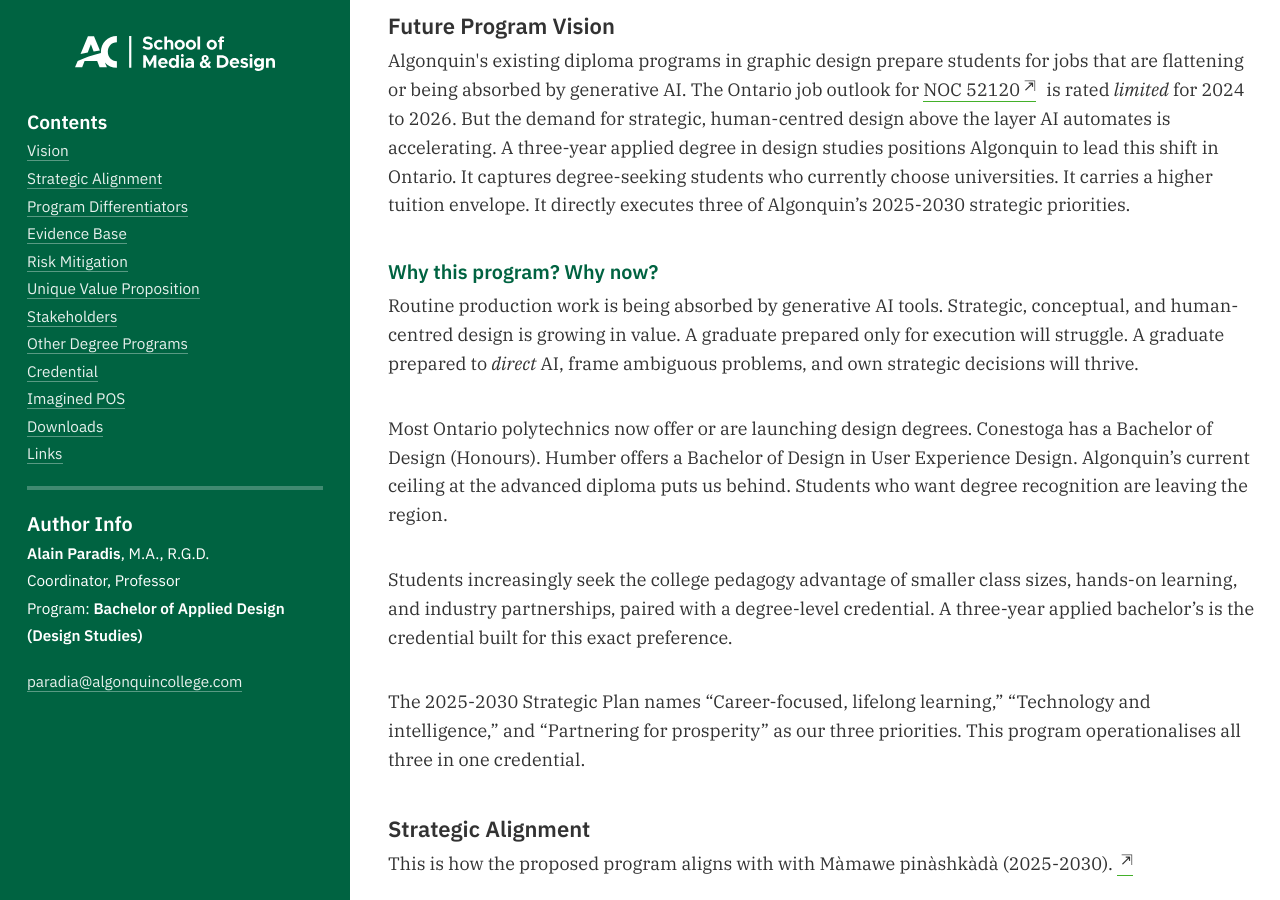
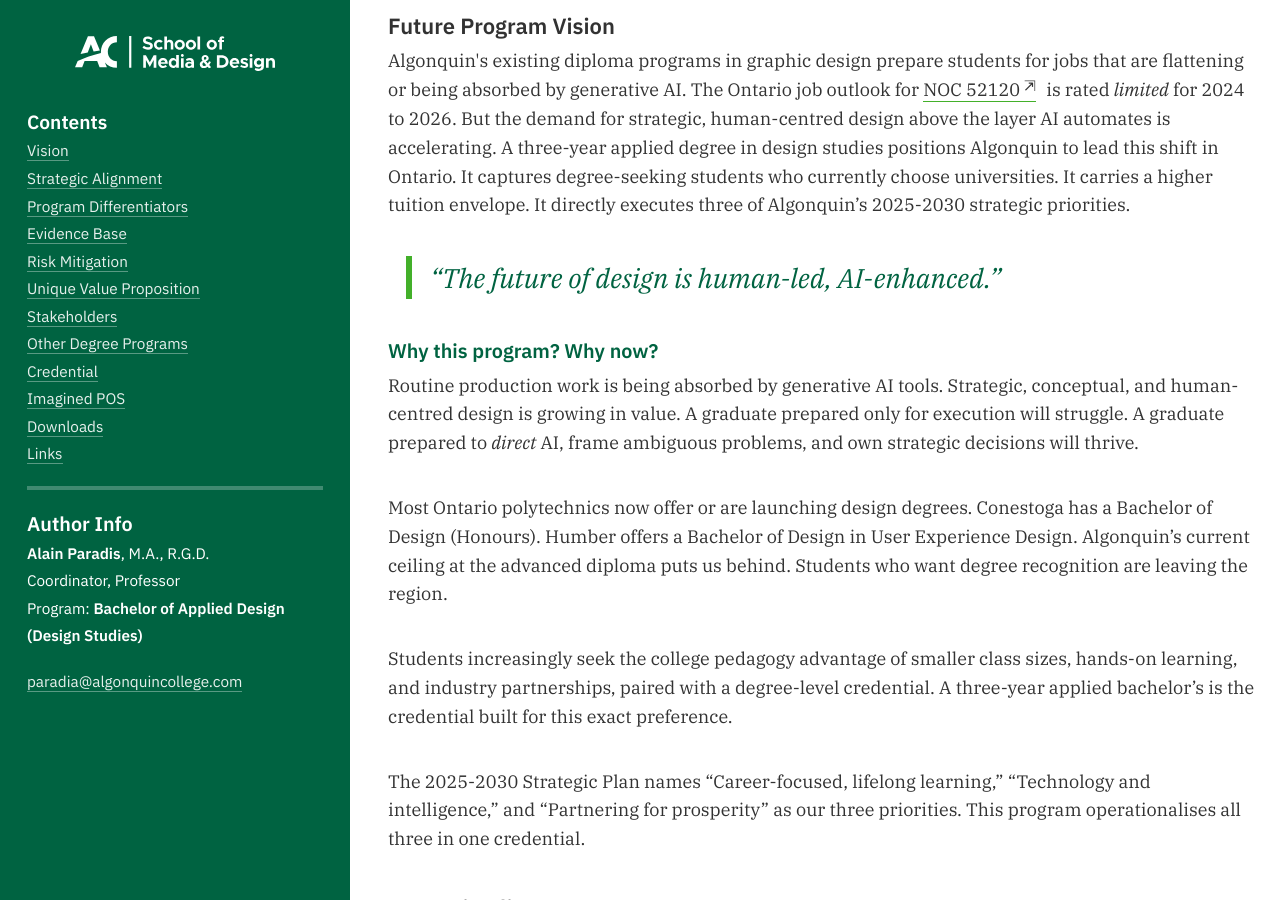
Before and after one commit to AlainParadis/program-transformation, a Jekyll site: the page built from index.md, in a window 1280 px wide and 900 px high, scrolled down 518 px. Built offline with Jekyll 4.4.1, drawn with Linux system fonts in a browser that asks for light colours.

Commit message:
Add blockquote about human-led, AI-enhanced design
Insert a blockquote into _includes/vision.html containing the line "The future of design is human-led, AI-enhanced." This adds a short callout between the paragraph on job outlook and the 'Why this program? Why now?' heading to reinforce the program's positioning and messaging.

```diff
--- a/_includes/vision.html
+++ b/_includes/vision.html
@@ -14,6 +14,9 @@
 <p>
 	Algonquin's existing diploma programs in graphic design prepare students for jobs that are flattening or being absorbed by generative AI. The Ontario job outlook for <a href="{{ site.data.sitewide.links[2].url }}" title="NOC 52120" target="_blank" rel="noreferrer noopener" class="external">NOC 52120</a> is rated <em>limited</em> for 2024 to 2026. But the demand for strategic, human-centred design above the layer AI automates is accelerating. A three-year applied degree in design studies positions Algonquin to lead this shift in Ontario. It captures degree-seeking students who currently choose universities. It carries a higher tuition envelope. It directly executes three of Algonquin’s 2025-2030 strategic priorities.
 </p>
+<blockquote>
+	“The future of design is human-led, AI-enhanced.”
+</blockquote>
 <h5>
 	Why this program? Why now?
 </h5>
```
